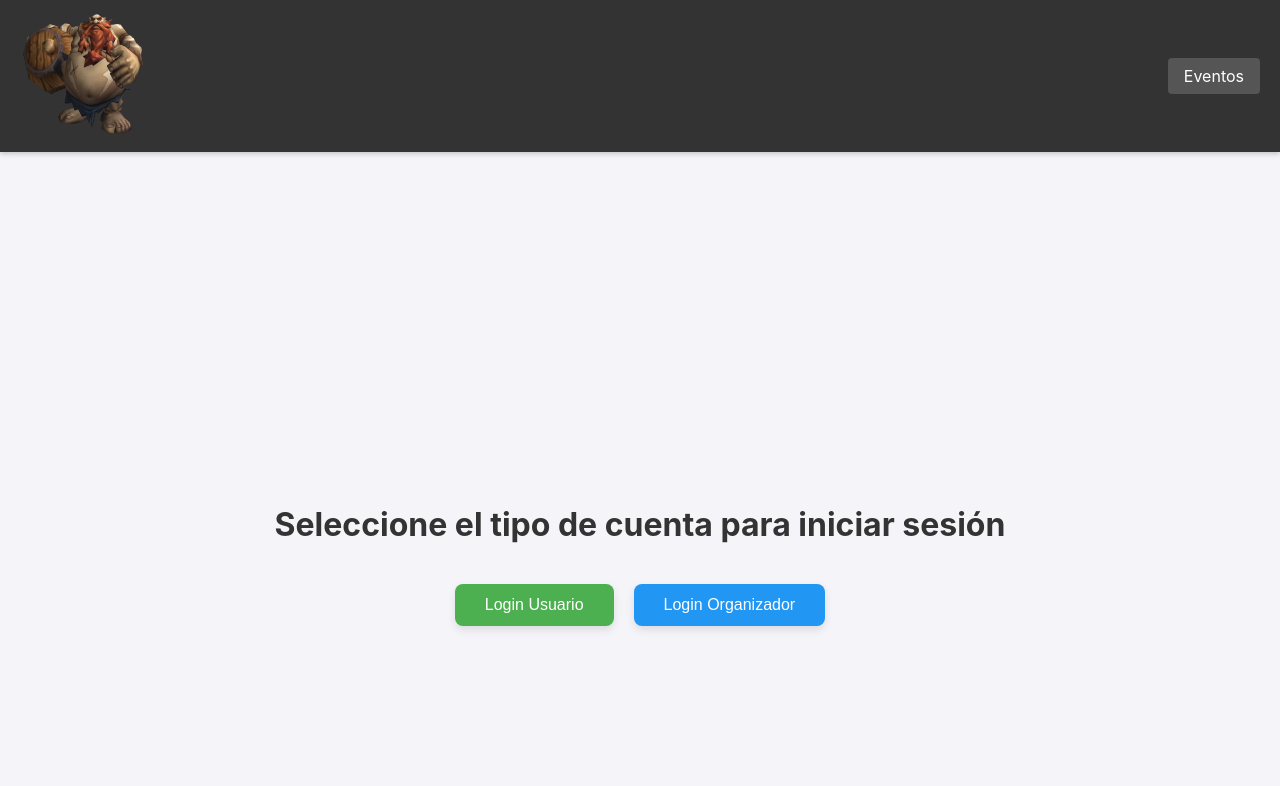
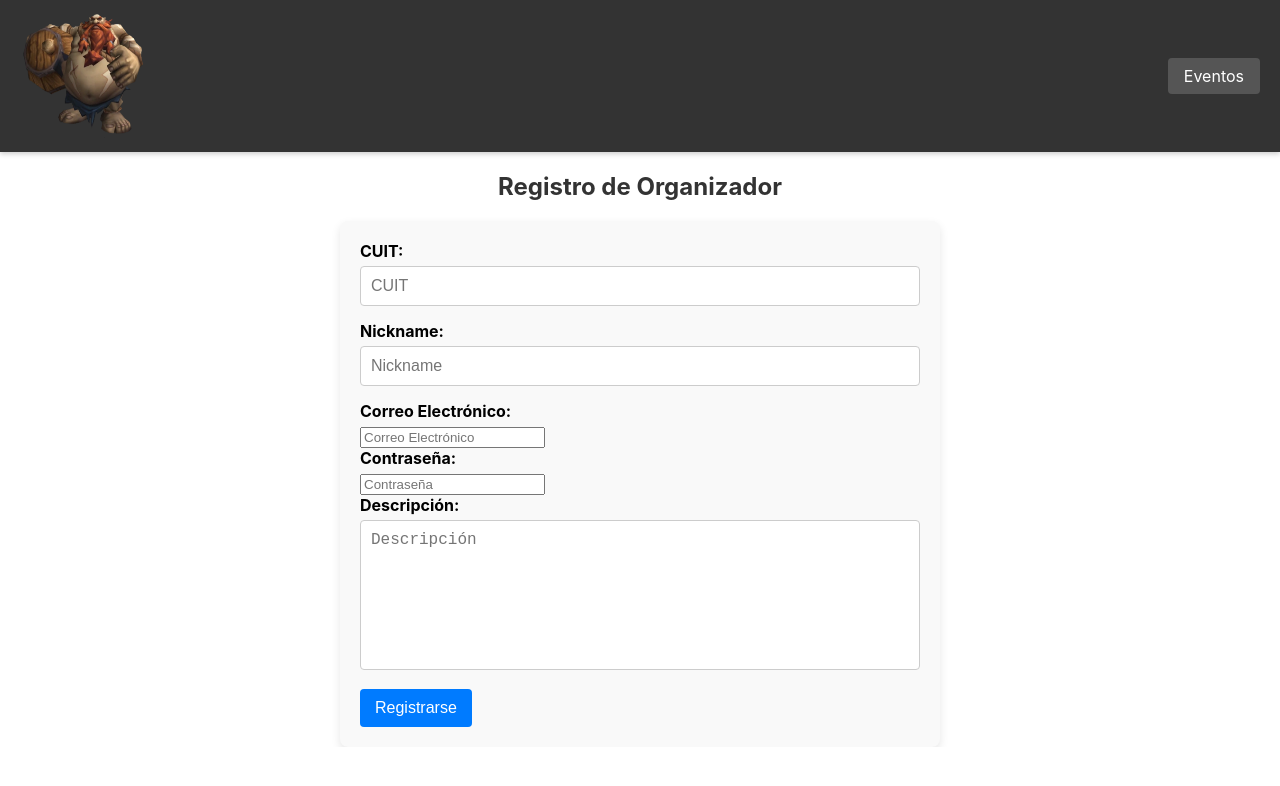
Before and after one commit to JoaquinGZ1/DSW-TP-FE, a React (Create React App) app: page /registerOrganizador in a window 1280 px wide. Shown: the top 786 px of the page. Built offline with nearby package versions, Linux system fonts and the light colour scheme.

Commit message:
loginOrg

```diff
--- a/src/App.js
+++ b/src/App.js
@@ -1,5 +1,5 @@
 import React, { useState, useEffect } from 'react';
-import { BrowserRouter as Router, Routes, Route  } from 'react-router-dom';
+import { BrowserRouter as Router, Routes, Route, Navigate } from 'react-router-dom';
 import Navbar from './components/Navbar.js';
 import EventoList from './pages/EventoList.js';
 import EventoPage from './pages/EventoPage.js';
@@ -9,7 +9,9 @@ import EventoCreate from './pages/EventoCreate.js';
 import LoginUsuario from './pages/LoginUsuario.js';
 import LoginOrganizador from './pages/LoginOrganizador.js';
 import RegisterUsuario from './pages/RegisterUsuario.js';
-import SeleccionLogin from './pages/SeleccionLogin.js'; // Asegúrate de importar el componente
+import SeleccionLogin from './pages/SeleccionLogin.js';
+import ModificarUsuarioPage from './pages/ModificarUsuarioPage.js';
+import RegisterOrganizador from './pages/RegisterOrganizador.js'
 
 function App() {
   const [isAuthenticated, setIsAuthenticated] = useState(false);
@@ -17,13 +19,12 @@ function App() {
   useEffect(() => {
     // Verificar si el usuario está autenticado leyendo el token desde el localStorage
     const token = localStorage.getItem('Token');
-    console.log('Token desde localStorage:', token);  // Para verificar si está bien recuperado
     if (token) {
       setIsAuthenticated(true);
     } else {
-      setIsAuthenticated(false); // Si no hay token, el usuario no está autenticado
+      setIsAuthenticated(false);
     }
-  }, []); // Se ejecuta una vez al montar el componente
+  }, []);
 
   return (
     <Router>
@@ -38,17 +39,19 @@ function App() {
               <Route path="/entrada" element={<EntradaPage />} />
               <Route path="/usuario" element={<UsuarioPage />} />
               <Route path="/EventoCreate" element={<EventoCreate />} />
+              <Route path="/modificar-Usuario" element={<ModificarUsuarioPage />} />
             </>
           ) : (
             // Si no está autenticado, redirige a la página de selección de login
-            <Route path="*" element={<SeleccionLogin/>} />
+            <Route path="*" element={<Navigate to="/seleccion-login" replace />} />
           )}
 
           {/* Rutas para login */}
           <Route path="/seleccion-login" element={<SeleccionLogin />} />
           <Route path="/login-usuario" element={<LoginUsuario setIsAuthenticated={setIsAuthenticated} />} />
-          <Route path="/login-organizador" element={<LoginOrganizador />} />
-          <Route path="/register" element={<RegisterUsuario />} />
+          <Route path="/login-organizador" element={<LoginOrganizador  setIsAuthenticated={setIsAuthenticated} />} />
+          <Route path="/registerUsuario" element={<RegisterUsuario />} />
+          <Route path="/registerOrganizador" element={<RegisterOrganizador />} />
         </Routes>
       </div>
     </Router>
--- a/src/components/Navbar.js
+++ b/src/components/Navbar.js
@@ -10,14 +10,14 @@ function Navbar() {
     <nav className="navbar">
       {/* Logo en la esquina superior izquierda */}
       <div className="navbar-logo">
-        <a href="/">
+        <Link to="/"> {/* Cambiar <a href="/"> a <Link to="/"> */}
           <img src="/gragas.png" alt="Logo" className="logo" style={{ width: '128px', height: '128px' }} />
-        </a>
+        </Link>
       </div>
 
       <div className="navbar-buttons">
         {/* Botón para Eventos siempre visible */}
-        <Link to="/eventos" className="navbar-button">Eventos</Link>
+        <Link to="/" className="navbar-button">Eventos</Link>
 
         {/* Si el rol es 'usuario', mostrar 'Entradas' y 'Perfil' */}
         {role === 'usuario' && (
--- a/src/pages/LoginOrganizador.js
+++ b/src/pages/LoginOrganizador.js
@@ -0,0 +1,85 @@
+import React, { useState } from 'react';
+import { useNavigate } from 'react-router-dom';
+import axios from 'axios';
+
+function LoginOrganizador({ setIsAuthenticated }) {
+
+  const [mail, setMail] = useState('');
+  const [password, setPassword] = useState('');
+  const [error, setError] = useState('');
+  const [success, setSuccess] = useState('');
+  const navigate = useNavigate(); // Hook para redirigir
+
+  const handleSubmit = async (e) => {
+    e.preventDefault();
+
+
+    try {
+      // Enviar los datos al backend para autenticar al organizador
+      console.log('Enviando solicitud a backend...', { mail, password });
+
+      const response = await axios.post('http://localhost:4000/api/organizadores/login', {
+        mail,
+        password,
+      });
+    console.log('Respuesta del backend:', response); // Verifica la respuesta del backend
+
+      // Guardar el token y los datos del organizador en localStorage
+      localStorage.setItem('role', 'organizador');
+      localStorage.setItem('Token', response.data.token);
+      localStorage.setItem('organizador', JSON.stringify(response.data.organizador));
+
+      // Actualiza el estado de autenticación y redirige
+      setIsAuthenticated(true); // <- Esto es clave para que App sepa que estamos autenticados
+      setSuccess(`Login exitoso. Bienvenido, ${response.data.organizador.nickname}`);
+
+      setTimeout(() => {
+        navigate('/'); // Ajusta esta ruta si es necesario
+      }, 2000); // Redirige después de 2 segundos
+    } catch (error) {
+      // Captura el error y muestra más detalles
+    console.error('Error en la solicitud:', error);
+    console.error('Respuesta del error:', error.response);
+    setError(error.response?.data.message || 'Error en el inicio de sesión');
+
+    }
+  };
+
+  const handleRegisterRedirect = () => {
+    navigate('/registerOrganizador');
+  };
+
+  return (
+    <div>
+      <h2>Iniciar Sesión - Organizador</h2>
+      <form onSubmit={handleSubmit}>
+        <div>
+          <label>Correo Electrónico:</label>
+          <input
+            type="email"
+            value={mail}
+            onChange={(e) => setMail(e.target.value)}
+            placeholder="Correo Electrónico"
+          />
+        </div>
+        <div>
+          <label>Contraseña:</label>
+          <input
+            type="password"
+            value={password}
+            onChange={(e) => setPassword(e.target.value)}
+            placeholder="Contraseña"
+          />
+        </div>
+        <button type="submit">Ingresar</button>
+      </form>
+
+      {error && <p style={{ color: 'red' }}>{error}</p>}
+      {success && <p style={{ color: 'green' }}>{success}</p>}
+
+      <button onClick={handleRegisterRedirect}>¿No tienes cuenta? Registrate aquí</button>
+    </div>
+  );
+}
+
+export default LoginOrganizador;
--- a/src/pages/LoginUsuario.js
+++ b/src/pages/LoginUsuario.js
@@ -2,12 +2,12 @@ import React, { useState } from 'react';
 import { useNavigate } from 'react-router-dom';
 import axios from 'axios';
 
-function LoginUsuario() {
-  const [mail, setMail] = useState(''); // Solo necesitamos mail
+function LoginUsuario({ setIsAuthenticated }) { // Recibe setIsAuthenticated como prop
+  const [mail, setMail] = useState('');
   const [password, setPassword] = useState('');
   const [error, setError] = useState('');
   const [success, setSuccess] = useState('');
-  const navigate = useNavigate(); // Hook para redirigir
+  const navigate = useNavigate();
 
   const handleSubmit = async (e) => {
     e.preventDefault();
@@ -19,11 +19,14 @@ function LoginUsuario() {
         password,
       });
 
-      localStorage.setItem('role', 'usuario'); // Guardar el rol
-      localStorage.setItem('Token', response.data.token); // Guardar el token en localStorage
-      localStorage.setItem('user', JSON.stringify(response.data.usuario)); // Guardar los datos del usuario en localStorage
+      // Guardar el token y datos en localStorage
+      localStorage.setItem('role', 'usuario');
+      localStorage.setItem('Token', response.data.token);
+      localStorage.setItem('user', JSON.stringify(response.data.usuario));
+
+      // Actualiza el estado de autenticación y redirige
+      setIsAuthenticated(true); // <- Esto es clave para que App sepa que estamos autenticados
       setSuccess(`Login exitoso. Bienvenido, ${response.data.usuario.nickname}`);
-
       setTimeout(() => {
         navigate('/'); // Ajusta esta ruta si es necesario
       }, 2000); // Redirige después de 2 segundos
@@ -33,7 +36,7 @@ function LoginUsuario() {
   };
 
   const handleRegisterRedirect = () => {
-    navigate('/register'); // Redirige a la página de registro
+    navigate('/registerUsuario');
   };
 
   return (
@@ -64,7 +67,7 @@ function LoginUsuario() {
       {error && <p style={{ color: 'red' }}>{error}</p>}
       {success && <p style={{ color: 'green' }}>{success}</p>}
 
-      <button onClick={handleRegisterRedirect}>Registrarse</button> {/* Botón para redirigir */}
+      <button onClick={handleRegisterRedirect}>Registrarse</button>
     </div>
   );
 }
--- a/src/pages/ModificarUsuarioPage.js
+++ b/src/pages/ModificarUsuarioPage.js
@@ -1,6 +1,5 @@
 import React, { useState, useEffect } from 'react';
 import axios from 'axios'; // Asegúrate de importar axios
-import './ModificarUsuarioPage.css';
 
 function ModificarUsuarioPage() {
   const [user, setUser] = useState(null);
@@ -16,7 +15,7 @@ function ModificarUsuarioPage() {
       setUser(userData);
       setNickname(userData.nickname);
       setMail(userData.mail);
-      setDNI(userData.DNI);
+      setDNI(userData.DNI);  // Asegúrate de que 'DNI' esté disponible
       setDescription(userData.description);
     }
   }, []);
@@ -25,14 +24,19 @@ function ModificarUsuarioPage() {
     e.preventDefault();
 
     try {
-      // Aquí llamas a la API para actualizar los datos del usuario
-      const response = await axios.put('http://localhost:4000/api/usuarios/update', {
-        nickname,
-        mail,
-        DNI,
-        description,
-      });
-
+      // Aquí realizamos la llamada a la API para actualizar los datos del usuario
+      const response = await axios.put(`http://localhost:4000/api/usuarios/update/${DNI}`, {
+  nickname,
+  mail,
+  DNI,
+  description,
+},
+{
+        headers: {
+          Authorization: `Bearer ${localStorage.getItem('Token')}`, // Token en el header
+        },
+ }
+    );
       // Si la actualización fue exitosa, actualizamos el localStorage
       localStorage.setItem('user', JSON.stringify(response.data));
 
--- /dev/null
+++ b/src/pages/RegisterOrganizador.js
@@ -0,0 +1,101 @@
+import React, { useState } from 'react';
+import axios from 'axios';
+import { useNavigate } from 'react-router-dom';
+
+function RegisterOrganizador() {
+  const [CUIT, setCUIT] = useState('');
+  const [nickname, setNickname] = useState('');
+  const [mail, setMail] = useState('');
+  const [password, setPassword] = useState('');
+  const [description, setDescription] = useState('');
+  const [error, setError] = useState('');
+  const [success, setSuccess] = useState('');
+  const navigate = useNavigate(); // Hook para redirigir
+
+  const handleSubmit = async (e) => {
+    e.preventDefault();
+    setError('');
+    setSuccess('');
+
+    const formData = {
+      CUIT,
+      nickname,
+      mail,
+      password,
+      description
+    };
+
+    try {
+      // Enviar los datos del formulario al backend
+      const response = await axios.post('http://localhost:4000/api/organizadores/register', formData);
+
+      // Si el registro es exitoso, mostramos un mensaje y redirigimos al login
+      setSuccess(`Registro exitoso. Bienvenido, ${response.data.data.nickname}`);
+
+      // Redirigir a la página de login después de 2 segundos
+      setTimeout(() => {
+        navigate('/login-organizador'); // Ajusta esta ruta si es necesario
+      }, 2000); // Redirige después de 2 segundos
+    } catch (error) {
+      setError(error.response?.data.message || 'Error en el registro');
+    }
+  };
+
+  return (
+    <div>
+      <h2>Registro de Organizador</h2>
+      <form onSubmit={handleSubmit}>
+        <div>
+          <label>CUIT:</label>
+          <input
+            type="text"
+            value={CUIT}
+            onChange={(e) => setCUIT(e.target.value)}
+            placeholder="CUIT"
+          />
+        </div>
+        <div>
+          <label>Nickname:</label>
+          <input
+            type="text"
+            value={nickname}
+            onChange={(e) => setNickname(e.target.value)}
+            placeholder="Nickname"
+          />
+        </div>
+        <div>
+          <label>Correo Electrónico:</label>
+          <input
+            type="email"
+            value={mail}
+            onChange={(e) => setMail(e.target.value)}
+            placeholder="Correo Electrónico"
+          />
+        </div>
+        <div>
+          <label>Contraseña:</label>
+          <input
+            type="password"
+            value={password}
+            onChange={(e) => setPassword(e.target.value)}
+            placeholder="Contraseña"
+          />
+        </div>
+        <div>
+          <label>Descripción:</label>
+          <textarea
+            value={description}
+            onChange={(e) => setDescription(e.target.value)}
+            placeholder="Descripción"
+          />
+        </div>
+        <button type="submit">Registrarse</button>
+      </form>
+
+      {error && <p style={{ color: 'red' }}>{error}</p>}
+      {success && <p style={{ color: 'green' }}>{success}</p>}
+    </div>
+  );
+}
+
+export default RegisterOrganizador;
--- a/src/pages/UsuarioPage.js
+++ b/src/pages/UsuarioPage.js
@@ -1,8 +1,10 @@
 import React, { useState, useEffect } from 'react';
 import './UsuarioPage.css';
+import {  useNavigate } from 'react-router-dom'
 
 function UsuarioPage() {
   const [user, setUser] = useState(null); // Estado para guardar el usuario logueado
+  const navigate = useNavigate(); // Usar el hook useNavigate
 
   useEffect(() => {
     // Obtener la información del usuario logueado del localStorage
@@ -15,7 +17,7 @@ function UsuarioPage() {
   const handleEditProfile = () => {
     // Redirigir a la página de edición de usuario
     // Asegúrate de que tienes la ruta configurada correctamente para editar el perfil
-    window.location.href = "/modificar-Usuario";
+    navigate('/modificar-Usuario');
   };
 
   const handleLogout = () => {
@@ -25,7 +27,7 @@ function UsuarioPage() {
     localStorage.removeItem('role'); // Opcional, si también deseas eliminar el rol
 
     // Redirigir al login o página de selección de login
-    window.location.href = "/seleccion-login";
+    navigate("/seleccion-login");
   };
 
   if (!user) {
```
Also changed, not shown: src/components/NavbarLogin.js (added, +15 -0 lines), src/hooks/useAuth.js (added, +33 -0 lines), src/pages/loginOrg.js (deleted, +0 -74 lines).
